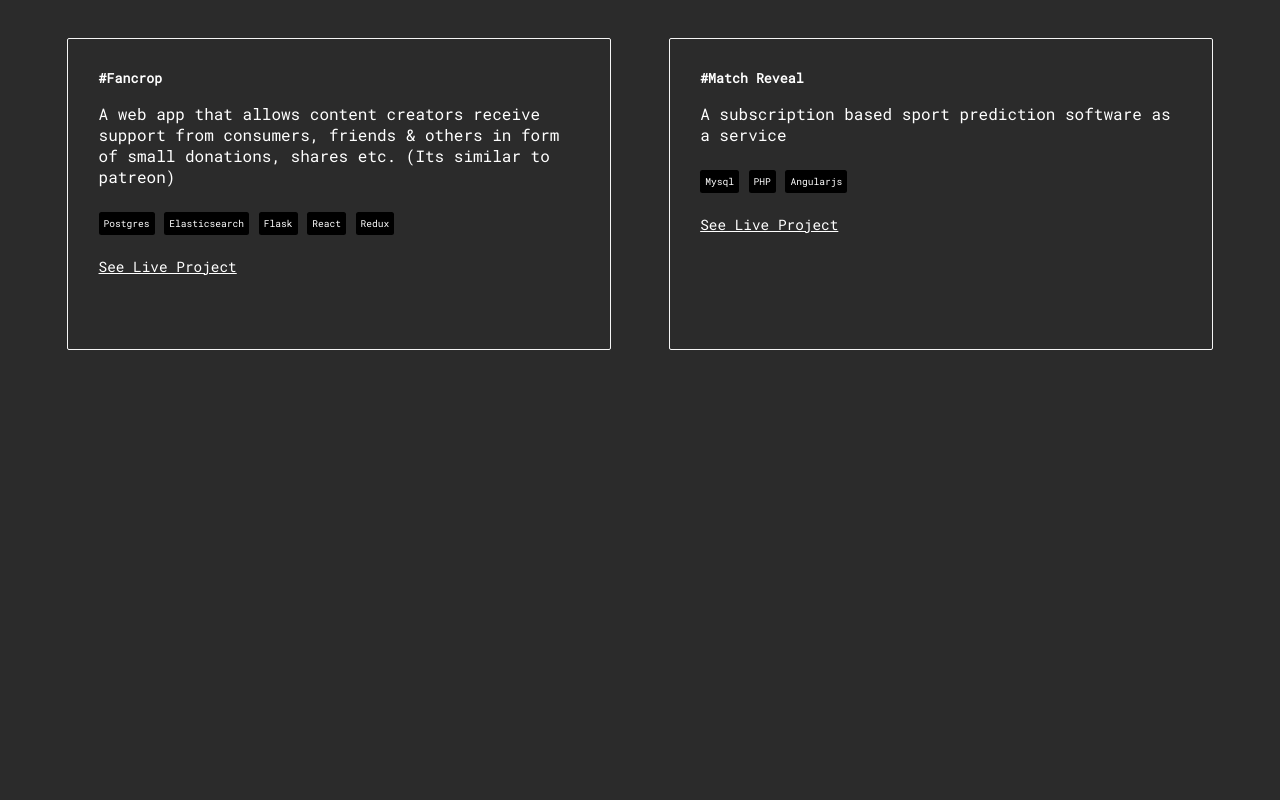
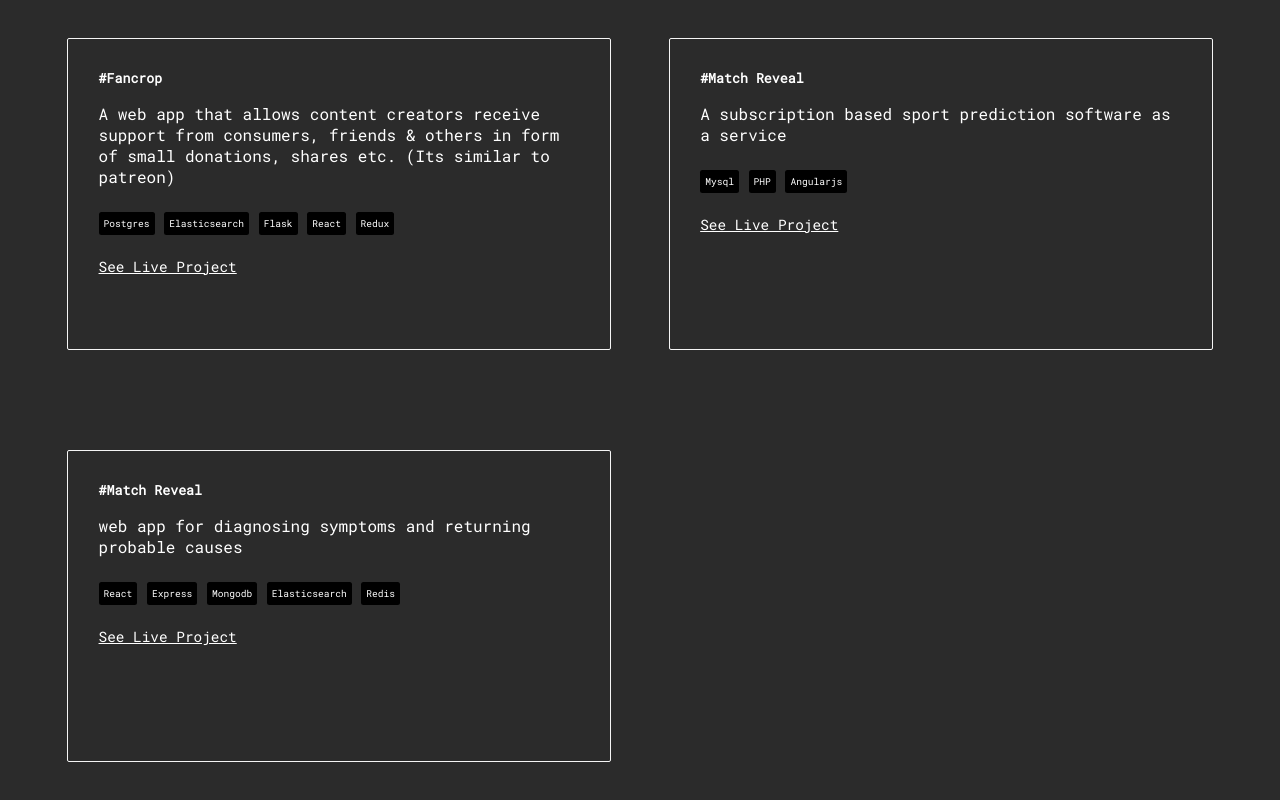
Before and after one commit to webBlaster/my_website, a React (Create React App) app: page / in a window 1280 px wide. Shown: the part 1302-2102 px from the top of the page. Before the commit the page ends 1740 px from the top, so only its background shows below. Built offline with nearby package versions, Linux system fonts and the light colour scheme.

Commit message:
added to project data

```diff
--- a/src/components/projects.js
+++ b/src/components/projects.js
@@ -30,6 +30,12 @@ const projectlist = [
     technologies: ["Mysql", "PHP", "Angularjs"],
     url: "https://matchreveal.herokuapp.com",
   },
+  {
+    name: "#Match Reveal",
+    description: `web app for diagnosing symptoms and returning probable causes`,
+    technologies: ["React", "Express", "Mongodb", "Elasticsearch", "Redis"],
+    url: "https://symp-diagnosis.netlify.app/",
+  },
 ];
 
 const Projects = () => {
```
